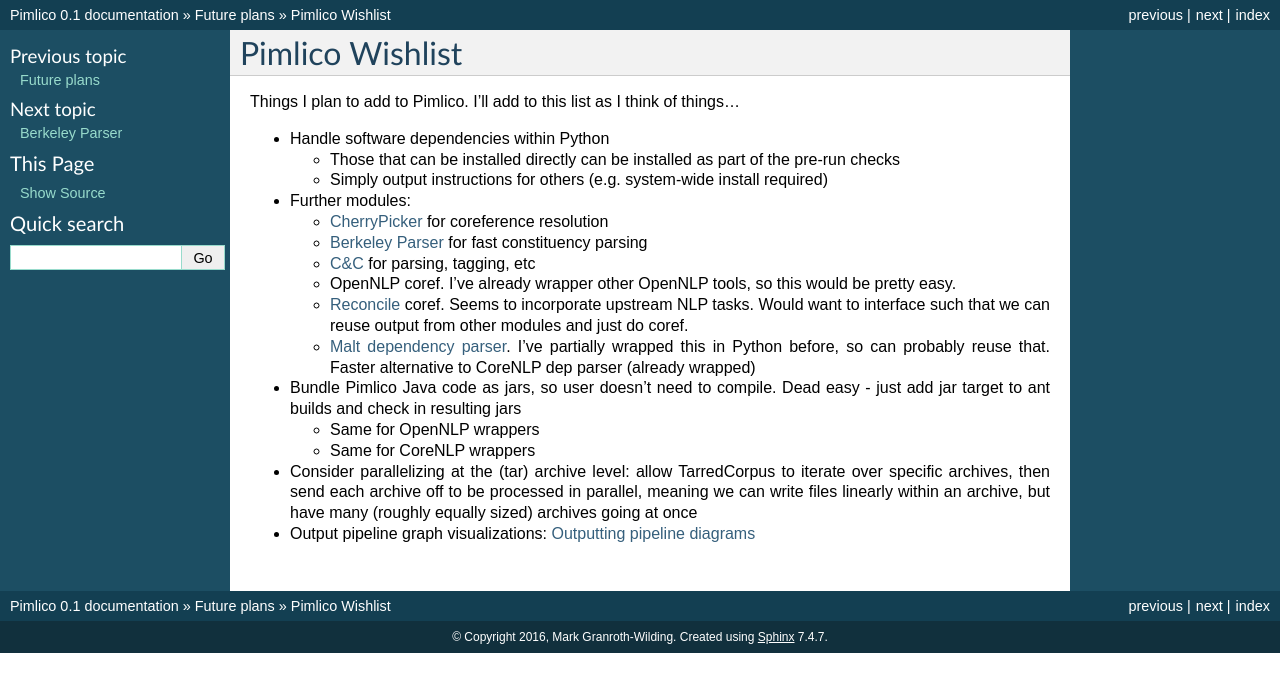
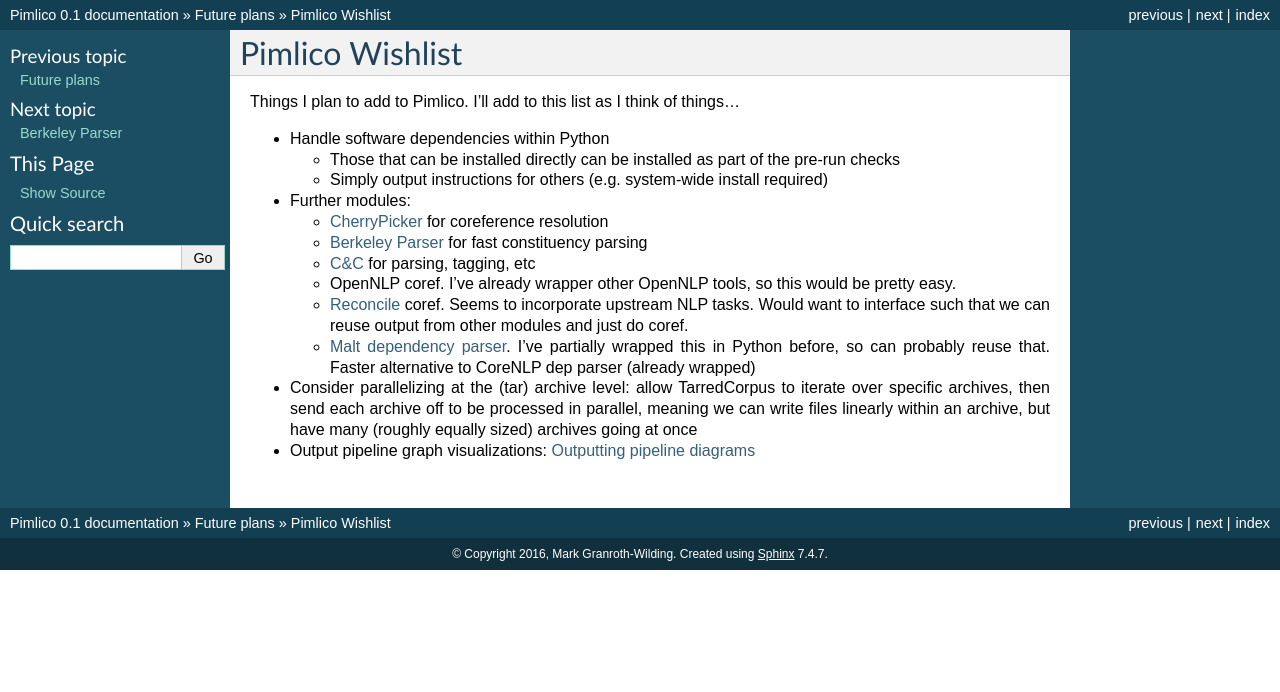
Before and after one commit to markgw/pimlico, a Sphinx documentation site: the page built from docs/plans/wishlist.rst, in a window 1280 px wide. Shown: the top 692 px of the page. Built offline with Sphinx 7.4.7, drawn with Linux system fonts in a browser that asks for light colours; formulas are drawn with MathJax 3; the version number could not be read and is left out.

Commit message:
Updated wishlist to remove completed item

```diff
--- a/docs/plans/wishlist.rst
+++ b/docs/plans/wishlist.rst
@@ -22,12 +22,6 @@
   - `Malt dependency parser <http://www.maltparser.org/>`_. I've partially wrapped this in Python before, so can probably reuse
     that. Faster alternative to CoreNLP dep parser (already wrapped)
 
-- Bundle Pimlico Java code as jars, so user doesn't need to compile. Dead easy - just add jar target to ant
-  builds and check in resulting jars
-
-  - Same for OpenNLP wrappers
-  - Same for CoreNLP wrappers
-
 - Consider parallelizing at the (tar) archive level: allow TarredCorpus to iterate over specific archives, then send
   each archive off to be processed in parallel, meaning we can write files linearly within an archive, but have many
   (roughly equally sized) archives going at once
```
